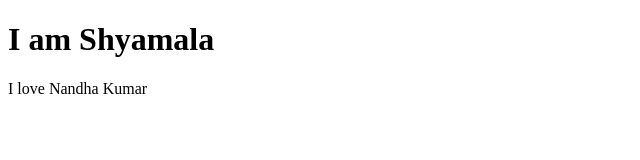
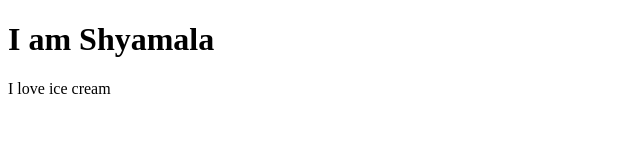
Before and after one commit to ShyamalaPrabakaran/Shyamala, a plain HTML site: page index.html in a window 1280 px wide. Shown: the full height of the page, 0-640 px from the left. Drawn offline with Linux system fonts and the light colour scheme.

Commit message:
Update index.html

```diff
--- a/index.html
+++ b/index.html
@@ -7,6 +7,6 @@
 </head>
 <body>
     <h1>I am Shyamala</h1>
-    <p>I love Nandha Kumar</p>
+    <p>I love ice cream</p>
 </body>
 </html>
```
